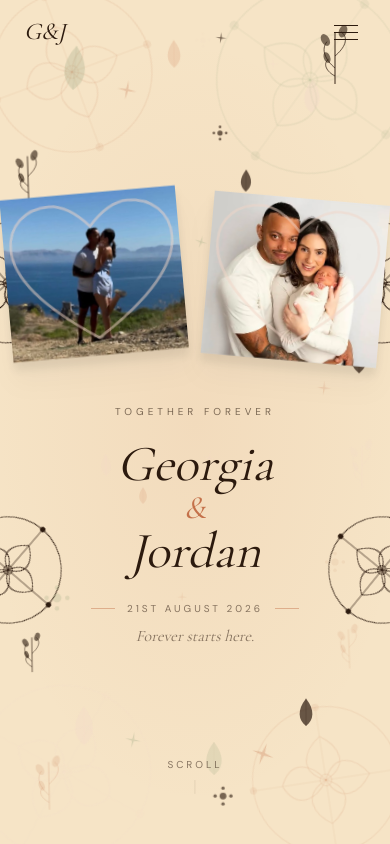
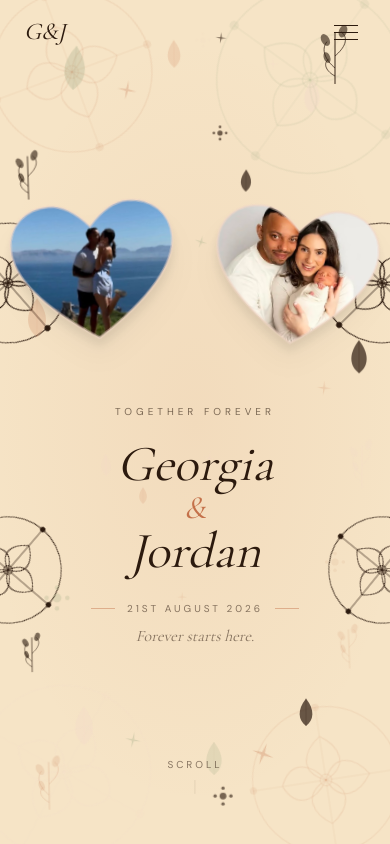
Before and after one commit to jordanfemi/georgia-and-jordan, a Next.js app: page / in a window 390 px wide. Shown: the top 844 px of the page. Built offline with nearby package versions, Linux system fonts and the light colour scheme.

Commit message:
Fix mobile nav, heart mask clipping and ID conflicts

```diff
--- a/components/Hero.tsx
+++ b/components/Hero.tsx
@@ -114,7 +114,7 @@ function HeartPhoto({
   // Width/height must preserve the photo's native aspect ratio to avoid stretching.
   imgX?: number; imgY?: number; imgW?: number; imgH?: number;
 }) {
-  const id = `hc-${src.replace(/\W/g, '')}`;
+  const id = `hc-${src.replace(/\W/g, '')}-${delay}`;
   const HEART = 'M100 165 C 38 125 8 88 8 57 C 8 30 28 12 55 12 C 70 12 84 20 100 38 C 116 20 130 12 145 12 C 172 12 192 30 192 57 C 192 88 162 125 100 165 Z';
   const useAspect = imgW === 200 && imgH === 185;
   return (
@@ -128,16 +128,16 @@ function HeartPhoto({
         animate={{ y: [0, -10, 0] }}
         transition={{ duration: 4.5, repeat: Infinity, ease: 'easeInOut', delay: floatOffset }}
       >
-        <svg viewBox="0 0 200 185" className="w-44 h-44 md:w-56 md:h-56 lg:w-72 lg:h-72 drop-shadow-xl" aria-label={alt}>
+        <svg viewBox="0 0 200 185" className="w-44 h-44 md:w-56 md:h-56 lg:w-72 lg:h-72 drop-shadow-xl" aria-label={alt} style={{ overflow: 'hidden' }}>
           <defs>
-            <clipPath id={id}><path d={HEART} /></clipPath>
+            <mask id={id}>
+              <path d={HEART} fill="white" />
+            </mask>
           </defs>
           <image
             href={src}
             x={imgX} y={imgY} width={imgW} height={imgH}
-            clipPath={`url(#${id})`}
-            // "xMidYMid slice" for default fill; "none" when dimensions are manually specified
-            // (they already encode the correct aspect ratio so no stretching occurs)
+            mask={`url(#${id})`}
             preserveAspectRatio={useAspect ? 'xMidYMid slice' : 'none'}
           />
           <path d={HEART} fill="none" stroke="rgba(242,213,200,0.5)" strokeWidth="3" />
@@ -266,7 +266,7 @@ export default function Hero() {
       {/* ── Mobile: hearts above, text below ────────────────────────────────── */}
       <div className="flex md:hidden flex-col items-center gap-8 w-full relative z-10">
         <div className="flex items-end justify-center gap-6">
-          <HeartPhoto src="/photos/left heart .jpg" alt="Georgia and Jordan" delay={0.3} rotate={-5} floatOffset={0} />
+          <HeartPhoto src="/photos/left heart .jpg" alt="Georgia and Jordan" delay={0.35} rotate={-5} floatOffset={0} />
           <HeartPhoto src="/photos/photo-3.jpeg" alt="Georgia, Jordan and their baby" delay={0.45} rotate={5} floatOffset={1.2} />
         </div>
         <div className="flex flex-col items-center text-center">
--- a/components/Nav.tsx
+++ b/components/Nav.tsx
@@ -95,7 +95,14 @@ export default function Nav() {
                     <a
                       href={l.href}
                       className="font-sans text-base text-espresso tracking-widest uppercase hover:text-terracotta transition-colors"
-                      onClick={() => setOpen(false)}
+                      onClick={(e) => {
+                        e.preventDefault();
+                        setOpen(false);
+                        setTimeout(() => {
+                          const target = document.querySelector(l.href);
+                          if (target) target.scrollIntoView({ behavior: 'smooth' });
+                        }, 300);
+                      }}
                     >
                       {l.label}
                     </a>
```
